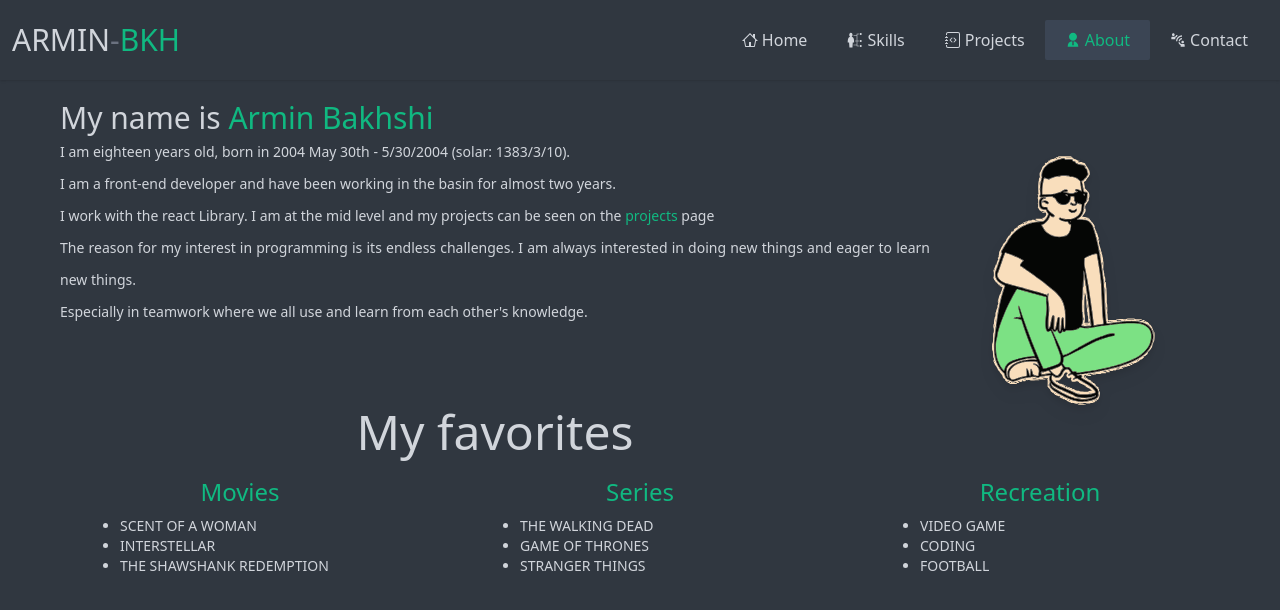
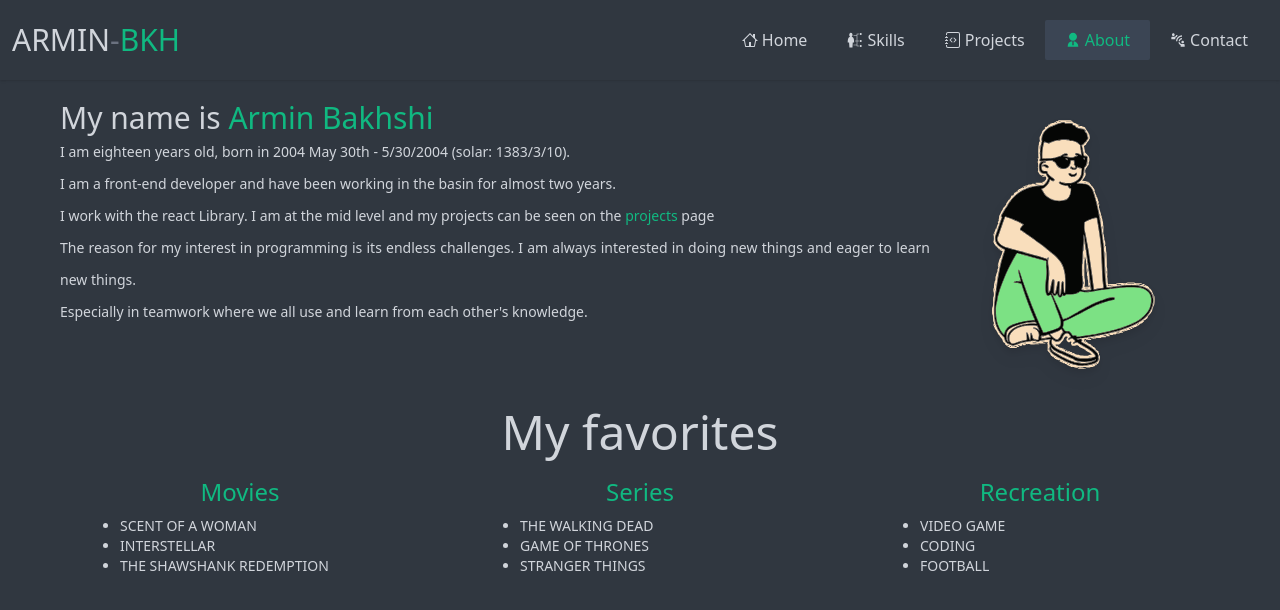
Before and after one commit to armin-bkh/armin-bkh, a Next.js app: page /about in a window 1280 px wide. Shown: the top 610 px of the page. Built offline with nearby package versions, Linux system fonts and the light colour scheme.

Commit message:
update ui

```diff
--- a/pages/about.js
+++ b/pages/about.js
@@ -29,9 +29,6 @@ const AboutPage = () => {
       <main className="p-5 min-h-smHeight md:min-h-mdHeight main">
         <section className="mb-20">
           <article className="leading-8 text-justify text-sm clear-both">
-            <h1 className="text-2xl md:text-3xl">
-              My name is <span className="text-emerald-500">Armin Bakhshi</span>{' '}
-            </h1>
             <div className="flex justify-center md:float-right">
               <Image
                 className="drop-shadow-lg"
@@ -43,6 +40,9 @@ const AboutPage = () => {
                 priority
               />
             </div>
+            <h1 className="text-2xl md:text-3xl">
+              My name is <span className="text-emerald-500">Armin Bakhshi</span>{' '}
+            </h1>
             <p>I am eighteen years old, born in 2004 May 30th - 5/30/2004 (solar: 1383/3/10).</p>
             <p>
               I am a front-end developer and have been working in the basin for almost two years.
```
